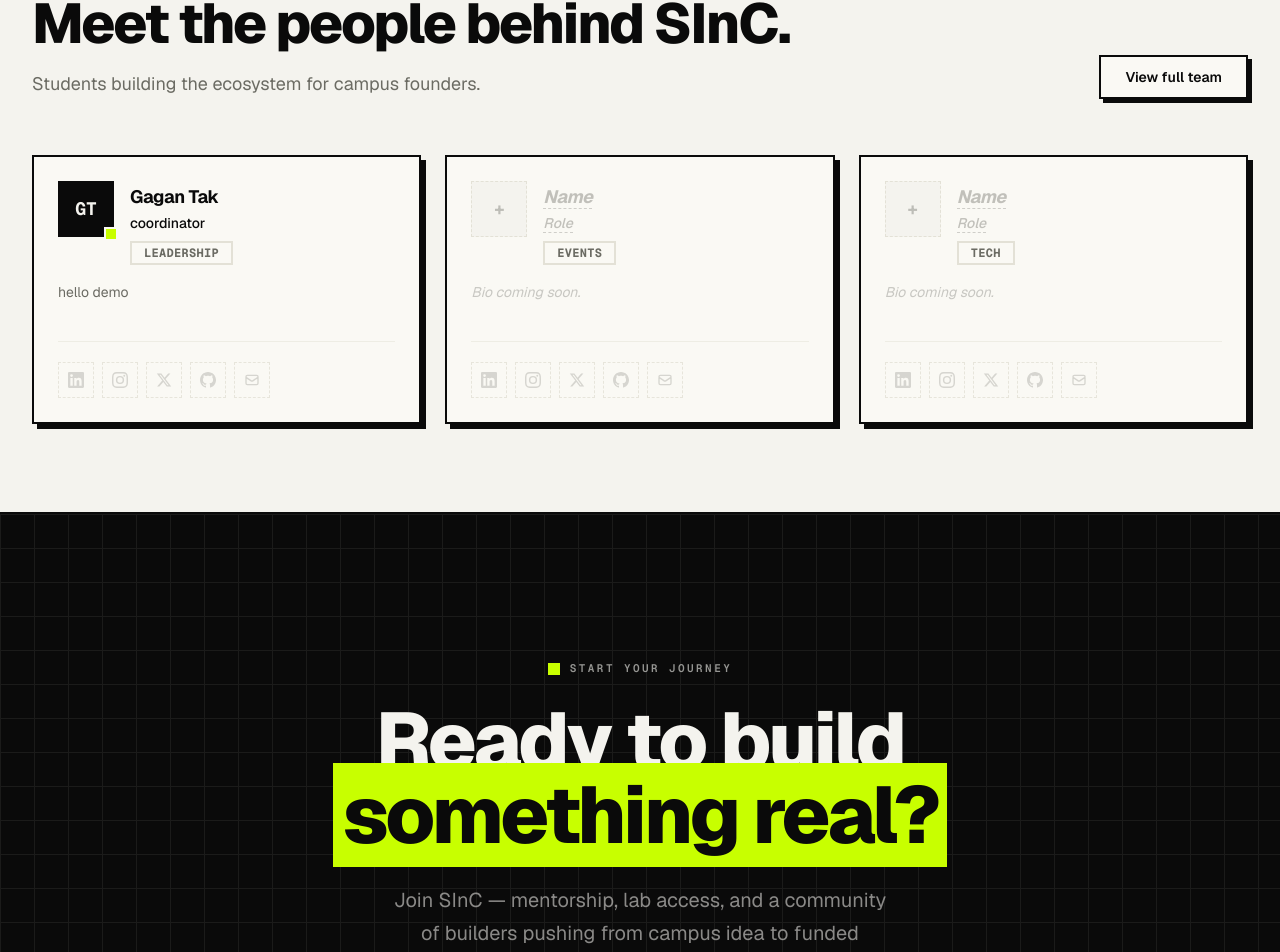
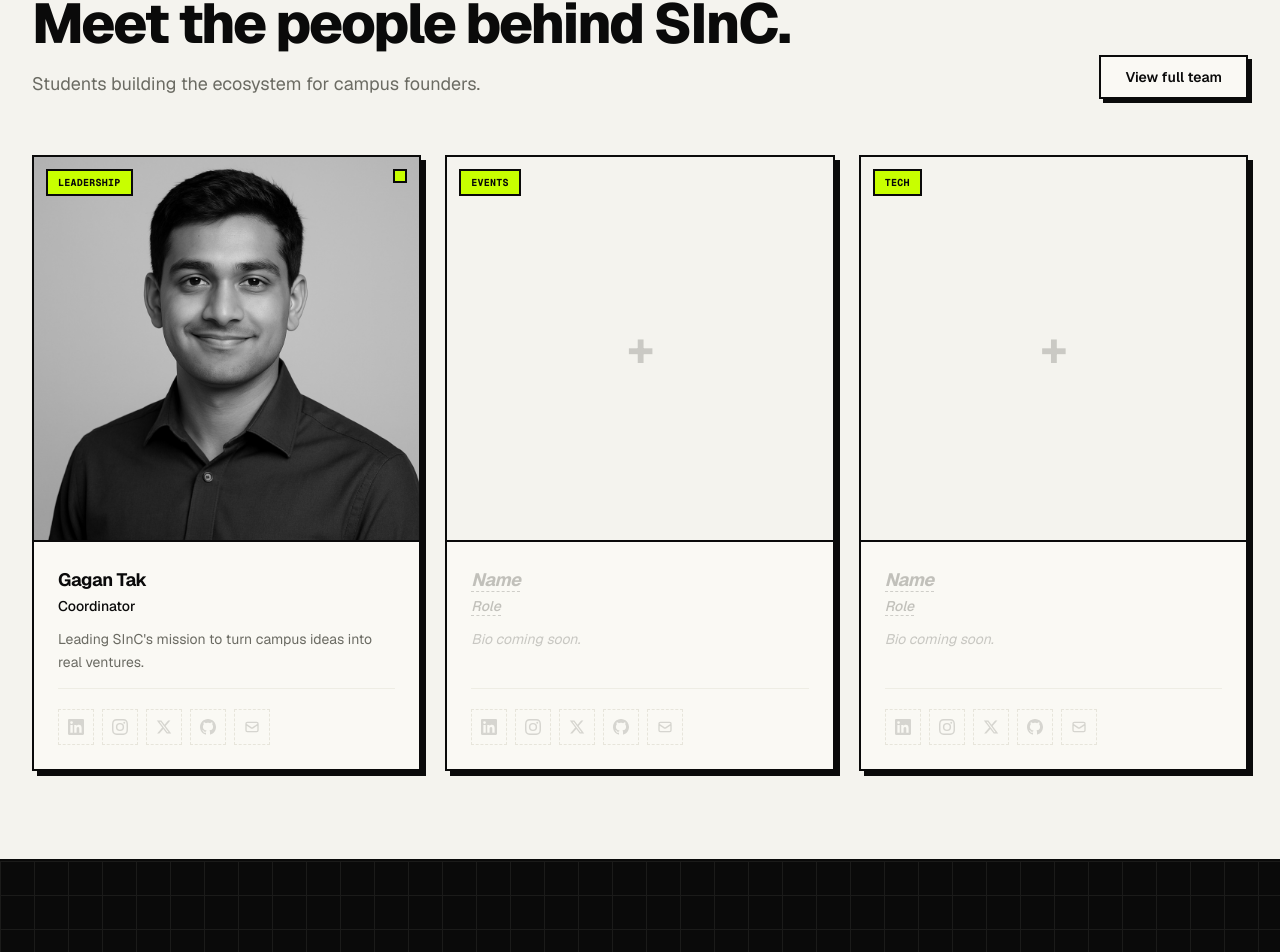
Before and after one commit to studentincubationcell/sinc-iitd-website, a Next.js app: page / in a window 1280 px wide. Shown: the part 5098-6050 px from the top of the page. Built offline with nearby package versions, Linux system fonts and the light colour scheme.

Commit message:
feat: enhance team member card with photo display and schema update
Co-authored-by: gaganTakIITD <266846201+gaganTakIITD@users.noreply.github.com>

```diff
--- a/components/sections/team.tsx
+++ b/components/sections/team.tsx
@@ -12,7 +12,6 @@
 import { SectionHeading } from "@/components/ui/section-heading";
 import { Reveal, StaggerContainer, StaggerItem } from "@/components/motion/reveal";
 import { Button } from "@/components/ui/button";
-import { Badge } from "@/components/ui/badge";
 import { cn } from "@/lib/utils";
 import type { TeamMember } from "@/lib/schemas";
 import { TEAM_DEPARTMENTS } from "@/lib/schemas";
@@ -109,32 +108,49 @@
   const roleEmpty = !isTeamFieldFilled(member.role);
   const bioEmpty = !isTeamFieldFilled(member.bio);
   const isSlot = nameEmpty && roleEmpty && bioEmpty;
+  const hasPhoto = isTeamFieldFilled(member.image);
 
   return (
     <article
       className={cn(
-        "sheen group framer-card flex flex-col h-full hover:-translate-y-1",
+        "sheen group framer-card flex flex-col h-full overflow-hidden hover:-translate-y-1",
         isSlot && "border-dashed bg-background/50"
       )}
     >
-      <div className="p-6 flex flex-col flex-1">
-        <div className="flex items-start gap-4">
-          <div className="relative shrink-0">
+      {/* Portrait */}
+      <div className="relative aspect-square w-full overflow-hidden border-b-2 border-border-ink">
+        {hasPhoto ? (
+          // eslint-disable-next-line @next/next/no-img-element
+          <img
+            src={member.image as string}
+            alt={`${member.name} — ${member.role}`}
+            className="h-full w-full object-cover grayscale transition-all duration-300 group-hover:grayscale-0 group-hover:scale-[1.03]"
+            loading="lazy"
+          />
+        ) : (
           <div
             className={cn(
-                "flex h-14 w-14 items-center justify-center rounded-none font-mono text-lg font-bold transition-transform duration-200 group-hover:scale-105",
+              "flex h-full w-full items-center justify-center",
               nameEmpty
-                  ? "border border-dashed border-border bg-background text-muted/40"
+                ? "bg-background text-muted/30"
                 : "bg-foreground text-background"
             )}
           >
+            <span className="font-mono text-5xl font-bold tracking-tight">
               {getInitials(member.name)}
+            </span>
           </div>
+        )}
+        {/* Department tag overlay */}
+        <span className="absolute left-3 top-3 inline-flex items-center border-2 border-border-ink bg-accent-lime px-2.5 py-1 font-mono text-[10px] font-bold uppercase tracking-wide text-foreground">
+          {member.team}
+        </span>
         {!nameEmpty && (
-              <span className="absolute -bottom-1 -right-1 h-3.5 w-3.5 bg-accent-lime border-2 border-card" />
+          <span className="absolute right-3 top-3 h-3.5 w-3.5 bg-accent-lime border-2 border-foreground" />
         )}
       </div>
-          <div className="min-w-0 flex-1 pt-0.5">
+
+      <div className="p-6 flex flex-col flex-1">
         <h3 className="text-lg font-bold tracking-tight truncate">
           <PlaceholderText empty={nameEmpty}>
             {nameEmpty ? "Name" : member.name}
@@ -147,15 +163,10 @@
             </span>
           </PlaceholderText>
         </p>
-            <Badge variant="outline" className="mt-2 text-xs">
-              {member.team}
-            </Badge>
-          </div>
-        </div>
 
         <p
           className={cn(
-            "mt-4 text-sm leading-relaxed line-clamp-3 min-h-[3.75rem]",
+            "mt-3 text-sm leading-relaxed line-clamp-3 min-h-[3.75rem]",
             bioEmpty ? "text-muted/35 italic" : "text-muted"
           )}
         >
--- a/data/team.json
+++ b/data/team.json
@@ -2,9 +2,10 @@
   {
     "id": "1",
     "name": "Gagan Tak",
-    "role": "coordinator",
+    "role": "Coordinator",
     "team": "Leadership",
-    "bio": "hello demo"
+    "bio": "Leading SInC's mission to turn campus ideas into real ventures.",
+    "image": "/team/gagan-tak.png"
   },
   {
     "id": "2",
--- a/lib/schemas.ts
+++ b/lib/schemas.ts
@@ -81,6 +81,18 @@
   z.string().email().optional()
 );
 
+// Accepts a full URL (https://...) OR a local/relative path (/team/x.jpg)
+const optionalImage = z.preprocess(
+  emptyToUndefined,
+  z
+    .string()
+    .refine(
+      (v) => /^https?:\/\//.test(v) || v.startsWith("/"),
+      "Must be a URL or an absolute path starting with /"
+    )
+    .optional()
+);
+
 export const teamMemberSchema = z.object({
   id: z.string(),
   name: z.string(),
@@ -92,7 +104,7 @@
   twitter: optionalUrl,
   github: optionalUrl,
   email: optionalEmail,
-  image: optionalUrl,
+  image: optionalImage,
 });
 
 export type Site = z.infer<typeof siteSchema>;
```
Also changed, not shown: public/team/gagan-tak.png (added). Lines whose indentation alone changed are shown as unchanged.
